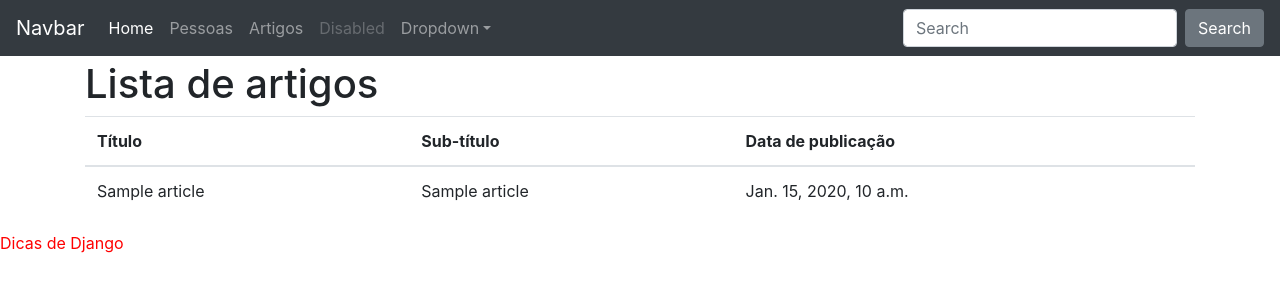
After one commit to rg3915/dicas-de-django, a Django app: template myproject/core/templates/core/article_list.html in a window 1280 px wide. The commit adds this page. Shown: the top 300 px of the page. Run offline with Django 3.2, Linux system fonts and the light colour scheme; the template is opened without the code that fills it: values that come from a table or form of the project are taken from there, others are empty; tables that the repository leaves empty hold one stand-in row (values such as "Sample post"); parts of the project's set-up code (start-up, migrations or seed data) failed here and were passed over; some libraries are stand-ins or nearby versions.

Commit message:
Template article_list.

```diff
--- a/contrib/env_gen.py
+++ b/contrib/env_gen.py
@@ -2,7 +2,6 @@
 Django SECRET_KEY generator.
 """
 from django.utils.crypto import get_random_string
-
 
 chars = 'abcdefghijklmnopqrstuvwxyz0123456789!@#$%^&*(-_=+)'
 
--- /dev/null
+++ b/myproject/core/templates/core/article_list.html
@@ -0,0 +1,24 @@
+{% extends "base.html" %}
+
+{% block content %}
+  <h1>Lista de artigos</h1>
+
+  <table class="table">
+    <thead>
+      <tr>
+        <th>Título</th>
+        <th>Sub-título</th>
+        <th>Data de publicação</th>
+      </tr>
+    </thead>
+    <tbody>
+      {% for object in object_list %}
+        <tr>
+          <td>{{ object.title }}</td>
+          <td>{{ object.subtitle }}</td>
+          <td>{{ object.published_date }}</td>
+        </tr>
+      {% endfor %}
+    </tbody>
+  </table>
+{% endblock content %}
--- a/myproject/core/templates/nav.html
+++ b/myproject/core/templates/nav.html
@@ -13,7 +13,10 @@
                 <a class="nav-link" href="#">Home <span class="sr-only">(current)</span></a>
             </li>
             <li class="nav-item">
-                <a class="nav-link" href="#">Link</a>
+                <a class="nav-link" href="{% url 'core:person_list' %}">Pessoas</a>
+            </li>
+            <li class="nav-item">
+                <a class="nav-link" href="{% url 'core:article_list' %}">Artigos</a>
             </li>
             <li class="nav-item">
                 <a class="nav-link disabled" href="#">Disabled</a>
--- a/myproject/core/urls.py
+++ b/myproject/core/urls.py
@@ -8,4 +8,5 @@
 urlpatterns = [
     path('', v.index, name='index'),
     path('persons/', v.person_list, name='person_list'),
+    path('articles/', v.article_list, name='article_list'),
 ]
```
Also changed, not shown: myproject/core/views.py (+8 -0 lines).
